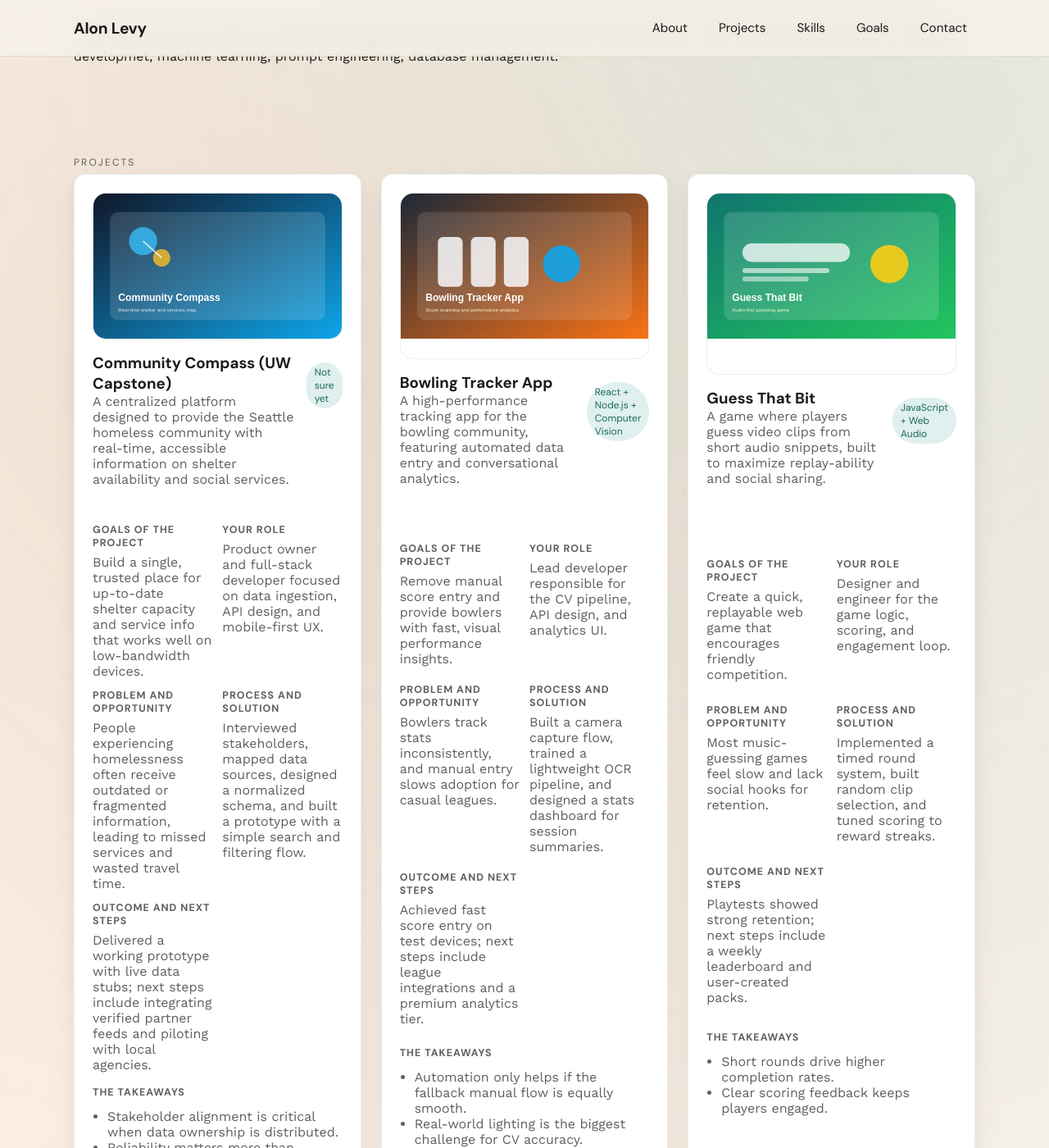
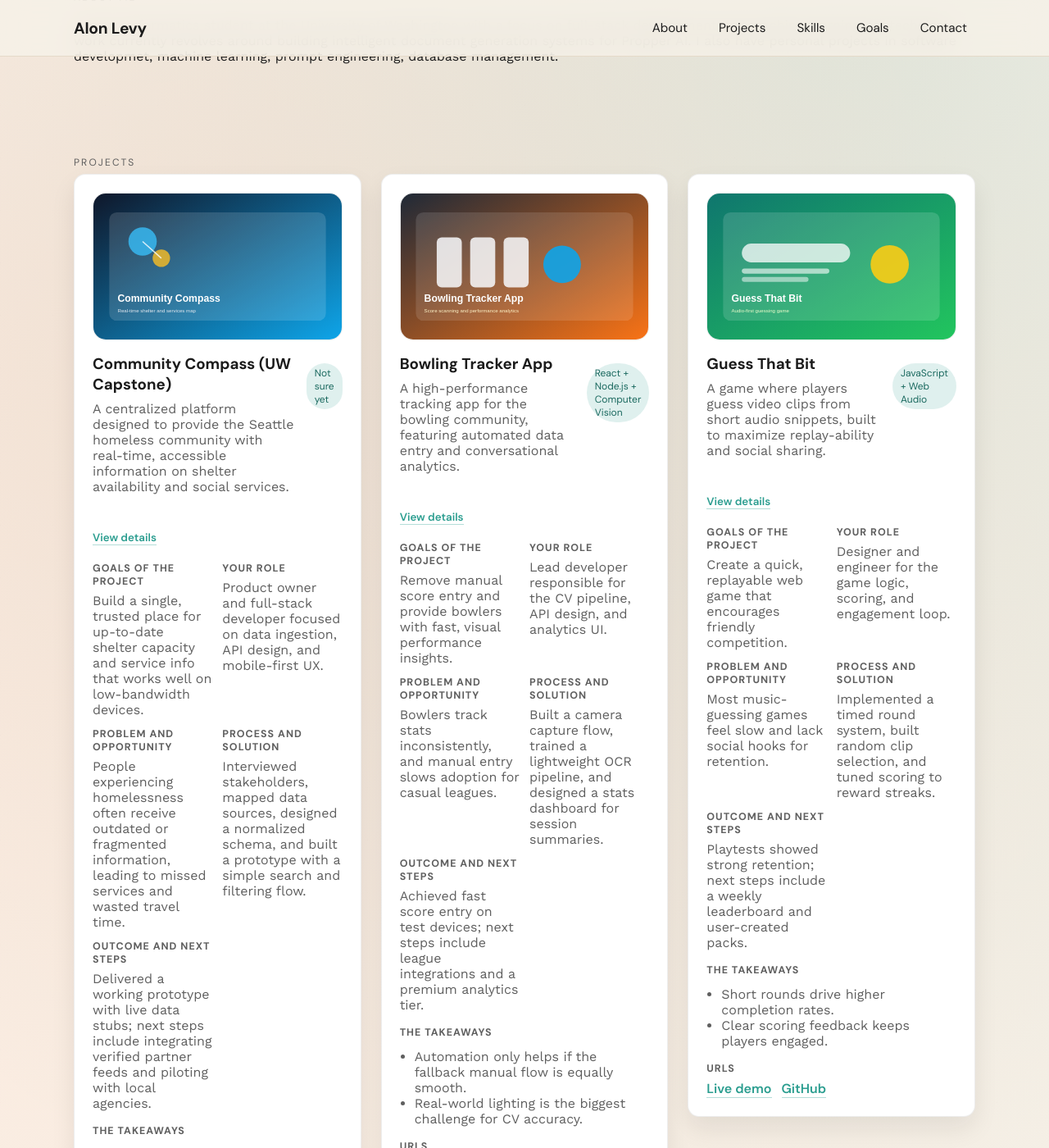
Before and after one commit to alonL1/alonL1.github.io, a Jekyll site: the page built from index.md, in a window 1280 px wide and 1400 px high, scrolled down 386 px. Shown: the whole window at 82% size. Built offline with Jekyll 4.4.1, drawn with Linux system fonts in a browser that asks for light colours; some of the changed text lies outside the part shown.

Commit message:
fixed image sizing, project card info, card expansion and collapse

```diff
--- a/_includes/project-card.html
+++ b/_includes/project-card.html
@@ -1,16 +1,31 @@
-<article class="card project-card">
+<article class="card project-card" data-project-card>
+  {% assign project_id = "project-" | append: include.index %}
   {% if include.project.image %}
   <div class="project-visual">
     <img src="{{ include.project.image | relative_url }}" alt="{{ include.project.name }} visual">
   </div>
   {% endif %}
   <header class="card-header project-header">
-    <div>
+    <div class="project-heading">
       <h3>{{ include.project.name }}</h3>
       <p class="card-summary">{{ include.project.summary }}</p>
     </div>
     <p class="chip">{{ include.project.stack }}</p>
   </header>
+  <div class="project-actions">
+    <button
+      class="project-toggle text-link"
+      type="button"
+      data-project-toggle
+      data-open-label="View details"
+      data-close-label="Collapse"
+      aria-expanded="false"
+      aria-controls="{{ project_id }}"
+    >
+      View details
+    </button>
+  </div>
+  <div class="project-expanded" id="{{ project_id }}" hidden>
     <div class="project-details">
       <div class="detail-block">
         <h4>Goals of the project</h4>
@@ -53,4 +68,5 @@
       </div>
     </div>
     {% endif %}
+  </div>
 </article>
--- a/_layouts/default.html
+++ b/_layouts/default.html
@@ -18,5 +18,6 @@
       </main>
       {% include footer.html %}
     </div>
+    <script src="{{ "/assets/js/main.js" | relative_url }}" defer></script>
   </body>
 </html>
--- a/assets/css/main.scss
+++ b/assets/css/main.scss
@@ -170,6 +170,7 @@
   display: grid;
   gap: 24px;
   grid-template-columns: repeat(auto-fit, minmax(320px, 1fr));
+  align-items: start;
 }
 
 .card {
@@ -183,6 +184,16 @@
 .project-card {
   display: grid;
   gap: 16px;
+  transition: box-shadow 0.2s ease, transform 0.2s ease;
+}
+
+.project-card:not(.is-open) {
+  cursor: pointer;
+}
+
+.project-card.is-open {
+  grid-column: 1 / -1;
+  box-shadow: 0 18px 36px rgba(27, 27, 27, 0.12);
 }
 
 .project-visual {
@@ -190,12 +201,18 @@
   overflow: hidden;
   border: 1px solid rgba(27, 27, 27, 0.08);
   background: #fff;
+  height: 180px;
 }
 
 .project-visual img {
   display: block;
   width: 100%;
-  height: auto;
+  height: 100%;
+  object-fit: cover;
+}
+
+.project-card.is-open .project-visual {
+  height: 300px;
 }
 
 .card-header {
@@ -208,6 +225,11 @@
 
 .project-header {
   align-items: flex-start;
+}
+
+.project-heading {
+  display: grid;
+  gap: 8px;
 }
 
 .card-header h3 {
@@ -227,6 +249,31 @@
 .card-summary {
   color: var(--muted);
   margin-top: 0;
+}
+
+.project-actions {
+  display: flex;
+  align-items: center;
+  justify-content: flex-start;
+}
+
+.project-toggle {
+  border: none;
+  background: transparent;
+  padding: 0;
+  cursor: pointer;
+}
+
+.project-toggle:focus-visible {
+  outline: 2px solid rgba(42, 157, 143, 0.4);
+  outline-offset: 4px;
+  border-radius: 6px;
+}
+
+.project-expanded {
+  display: grid;
+  gap: 16px;
+  padding-top: 4px;
 }
 
 .project-details {
--- /dev/null
+++ b/assets/js/main.js
@@ -0,0 +1,65 @@
+const projectCards = document.querySelectorAll('[data-project-card]');
+
+const closeCard = (card) => {
+  card.classList.remove('is-open');
+  const expanded = card.querySelector('.project-expanded');
+  if (expanded) {
+    expanded.hidden = true;
+  }
+  const toggle = card.querySelector('[data-project-toggle]');
+  if (toggle) {
+    toggle.setAttribute('aria-expanded', 'false');
+    toggle.textContent = toggle.dataset.openLabel || 'View details';
+  }
+};
+
+const openCard = (card) => {
+  projectCards.forEach((other) => {
+    if (other !== card && other.classList.contains('is-open')) {
+      closeCard(other);
+    }
+  });
+  card.classList.add('is-open');
+  const expanded = card.querySelector('.project-expanded');
+  if (expanded) {
+    expanded.hidden = false;
+  }
+  const toggle = card.querySelector('[data-project-toggle]');
+  if (toggle) {
+    toggle.setAttribute('aria-expanded', 'true');
+    toggle.textContent = toggle.dataset.closeLabel || 'Collapse';
+  }
+};
+
+document.addEventListener('click', (event) => {
+  const card = event.target.closest('[data-project-card]');
+  if (!card) {
+    return;
+  }
+
+  const toggle = event.target.closest('[data-project-toggle]');
+  if (toggle) {
+    event.preventDefault();
+    if (card.classList.contains('is-open')) {
+      closeCard(card);
+    } else {
+      openCard(card);
+    }
+    return;
+  }
+
+  if (event.target.closest('a')) {
+    return;
+  }
+
+  if (!card.classList.contains('is-open')) {
+    openCard(card);
+  }
+});
+
+projectCards.forEach((card) => {
+  const expanded = card.querySelector('.project-expanded');
+  if (expanded) {
+    expanded.hidden = true;
+  }
+});
--- a/index.md
+++ b/index.md
@@ -28,7 +28,7 @@
     <p class="section-title">Projects</p>
     <div class="card-grid">
       {% for project in site.data.projects %}
-        {% include project-card.html project=project %}
+        {% include project-card.html project=project index=forloop.index %}
       {% endfor %}
     </div>
   </div>
```
Lines whose indentation alone changed are shown as unchanged.
